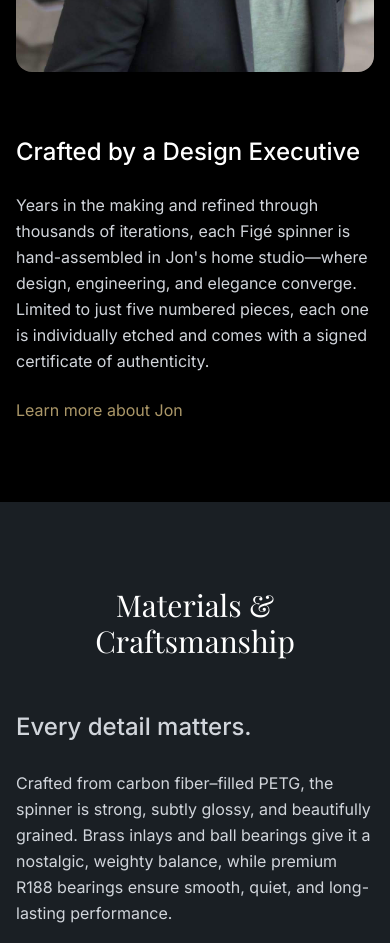
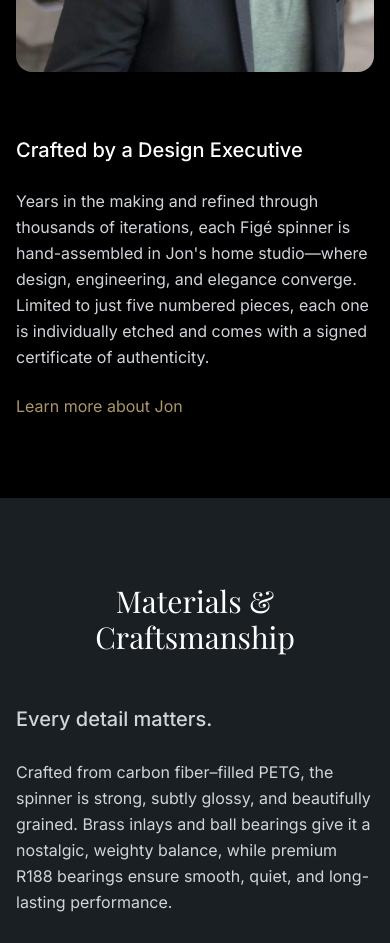
Before and after one commit to designjon/fige, a Next.js app: page / in a window 390 px wide. Shown: the part 2620-3563 px from the top of the page. Built offline with nearby package versions, Linux system fonts and the light colour scheme; no server answers.

Commit message:
fix: reduce mobile text size for section headings

```diff
--- a/app/page.tsx
+++ b/app/page.tsx
@@ -114,7 +114,7 @@
             <div className="md:col-span-7">
               <ScrollReveal>
                 <div className="flex flex-col gap-6 py-4">
-                  <h3 className="text-2xl sm:text-3xl font-medium">
+                  <h3 className="text-xl sm:text-3xl font-medium">
                     Crafted by a Design Executive
                   </h3>
                   <p className="text-base sm:text-lg text-gray-300 leading-relaxed">
@@ -147,7 +147,7 @@
             <div className="md:col-span-7">
               <ScrollReveal>
                 <div className="flex flex-col gap-6 py-4">
-                  <p className="text-2xl sm:text-3xl font-medium text-gray-300 leading-relaxed">
+                  <p className="text-xl sm:text-3xl font-medium text-gray-300 leading-relaxed">
                     Every detail matters.
                   </p>
                   <p className="text-base sm:text-lg text-gray-300 leading-relaxed">
```
